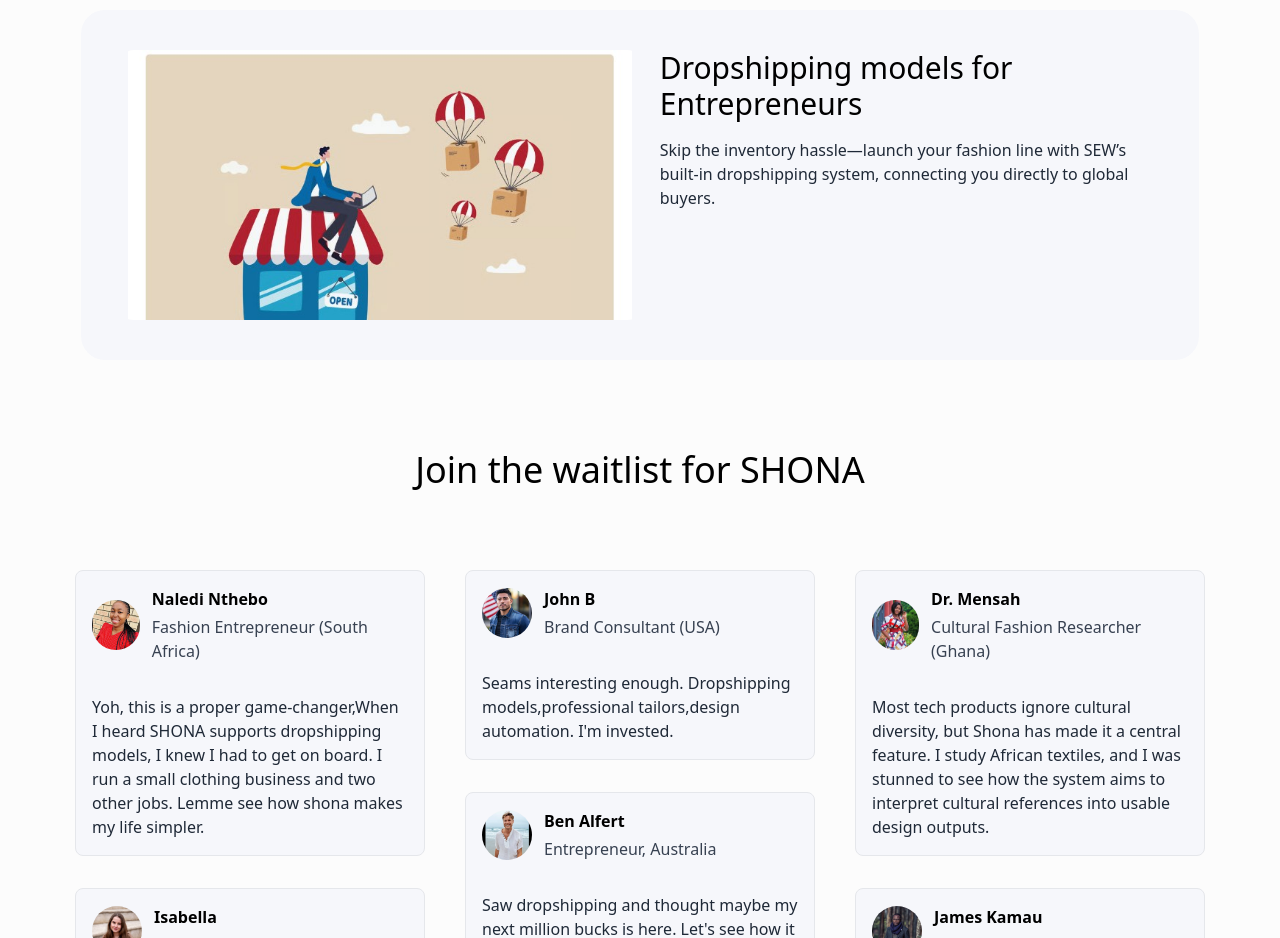
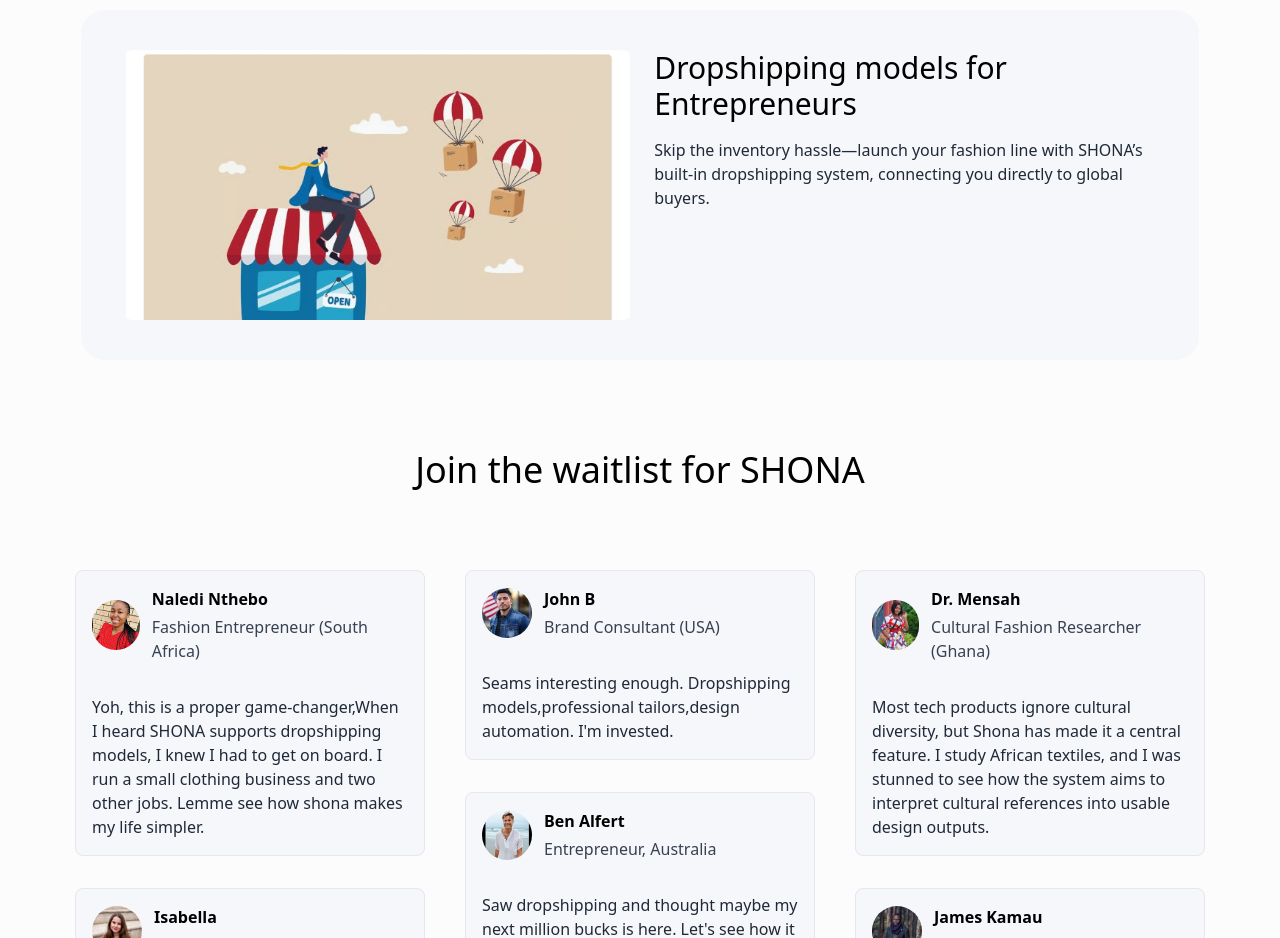
Before and after one commit to Pepablue/shona-landing-page, a website: page index.html in a window 1280 px wide. Shown: the part 2980-3918 px from the top of the page. Drawn offline with nearby package versions, Linux system fonts and the light colour scheme; a web font is replaced by a local one.

Commit message:
Update index.html

```diff
--- a/index.html
+++ b/index.html
@@ -674,7 +674,7 @@
                             <div class="tw-flex tw-flex-col tw-gap-4">
                                 <h2 class="tw-text-3xl max-md:tw-text-2xl tw-font-medium">Dropshipping models for Entrepreneurs</h2>
                                 <p class="tw-leading-normal tw-text-gray-800 dark:tw-text-gray-200">
-                                    Skip the inventory hassle—launch your fashion line with SEW’s built-in dropshipping system, connecting you directly to global buyers.
+                                    Skip the inventory hassle—launch your fashion line with SHONA’s built-in dropshipping system, connecting you directly to global buyers.
                                 </p>
                                 <!--<div class="tw-flex tw-items-center tw-gap-2 tw-mt-auto">
                                     <span>Learn more</span>
```
